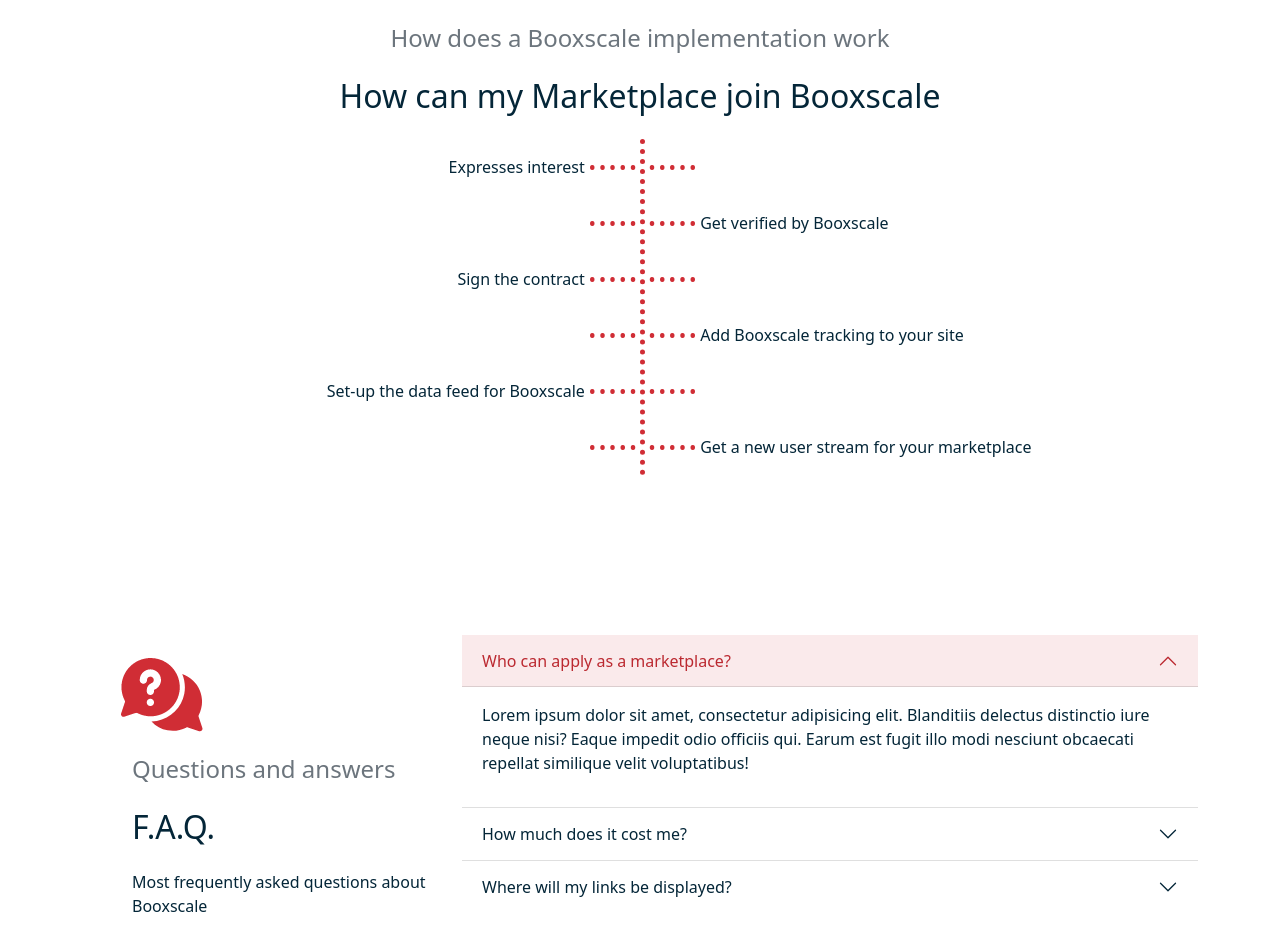
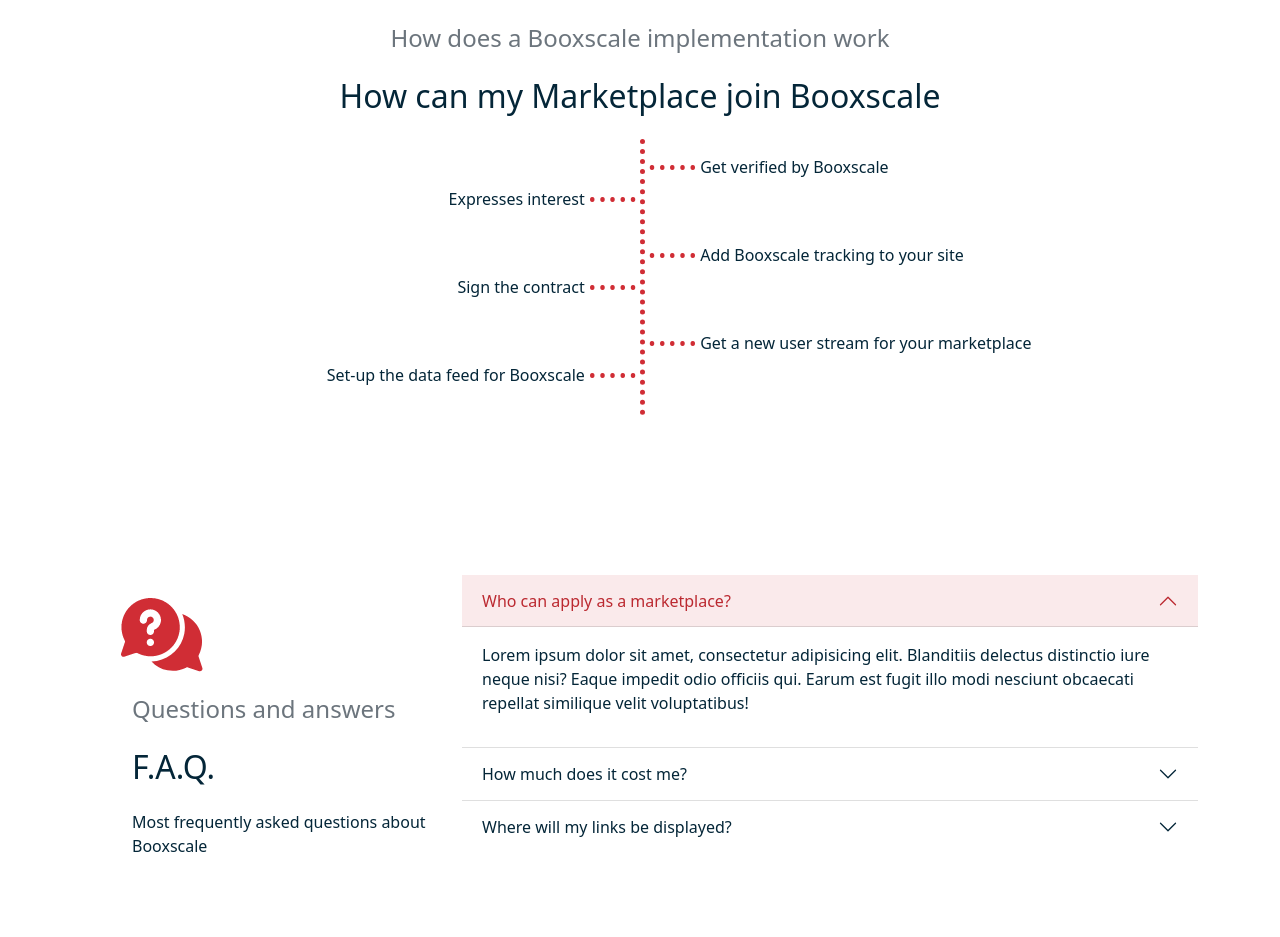
Before and after one commit to mkorbar/Booxscale-website, a plain HTML site: page marketplaces.html in a window 1280 px wide. Shown: the part 1300-2237 px from the top of the page. Drawn offline with nearby package versions, Linux system fonts and the light colour scheme; a script that the page names is missing.

Commit message:
Fixed the dotted list and the margin around the footer

```diff
--- a/marketplaces.html
+++ b/marketplaces.html
@@ -86,24 +86,18 @@
                 <h2>How can my Marketplace join Booxscale</h2>
             </div>
         </div>
-        <div class="col-6 px-0 d-flex flex-column-reverse">
+        <div class="col-6 px-0 d-flex flex-column">
             <ul class="dotted-list dotted-list-left">
-                <li>Expresses interest</li>
-                <li class="no-dots"></li>
-                <li>Sign the contract</li>
-                <li class="no-dots"></li>
-                <li>Set-up the data feed for Booxscale</li>
-                <li class="no-dots"></li>
+                <li class="pt-3">Expresses interest</li>
+                <li class="pt-3">Sign the contract</li>
+                <li class="pt-3">Set-up the data feed for Booxscale</li>
             </ul>
         </div>
         <div class="col-6 px-0">
-            <ul class="dotted-list">
-                <li id="no-dots"></li>
-                <li>Get verified by Booxscale</li>
-                <li class="no-dots"></li>
-                <li>Add Booxscale tracking to your site</li>
-                <li class="no-dots"></li>
-                <li>Get a new user stream for your marketplace</li>
+            <ul class="dotted-list pb-1">
+                <li class="pb-3">Get verified by Booxscale</li>
+                <li class="pb-3">Add Booxscale tracking to your site</li>
+                <li class="pb-3">Get a new user stream for your marketplace</li>
             </ul>
         </div>
     </div>
@@ -201,7 +195,7 @@
     </div>
 
     <!-- footer -->
-    <div class="row my-5">
+    <div class="row my-1">
         <div class="col text-center">
             <hr class="red">
             <div class="mt-1">
```
